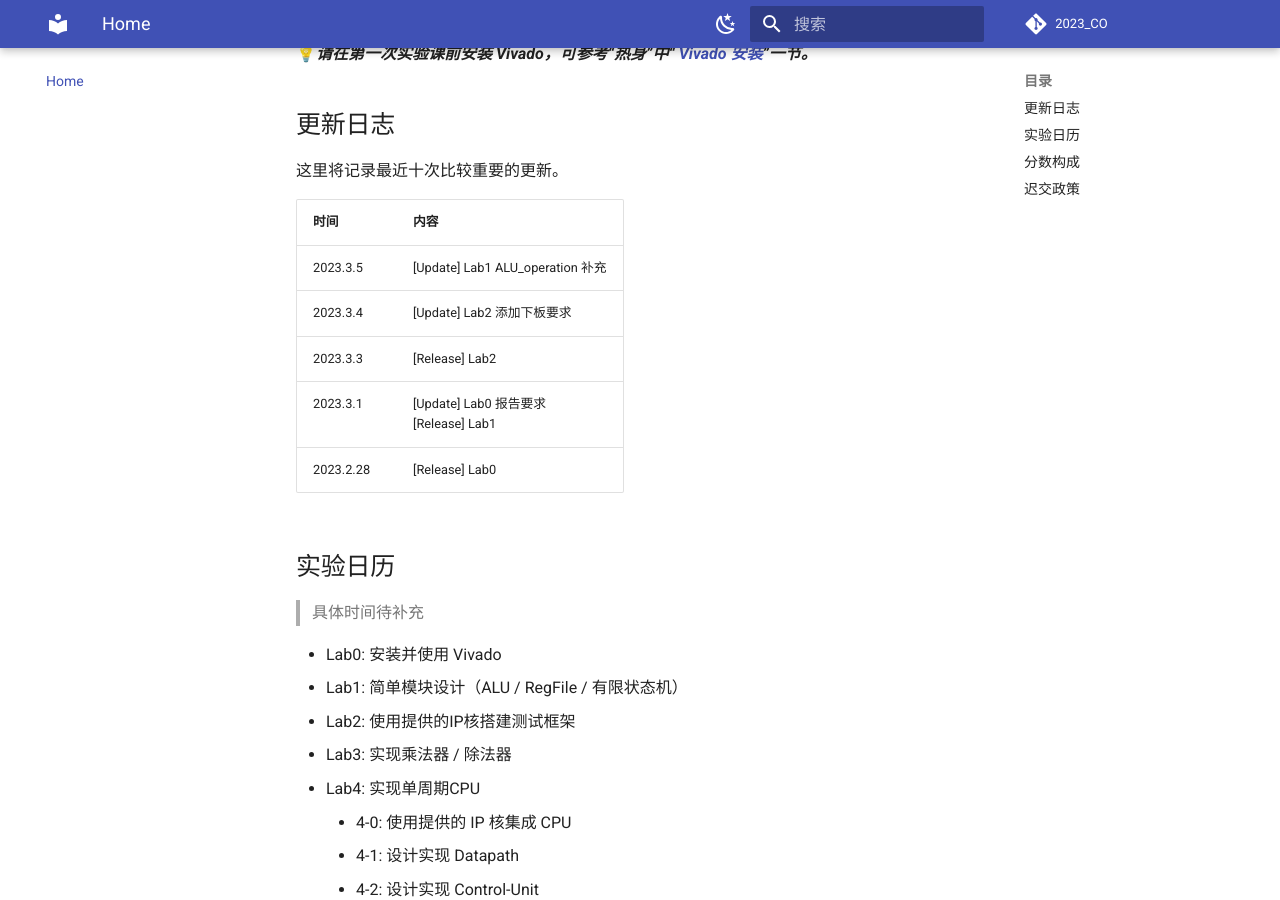
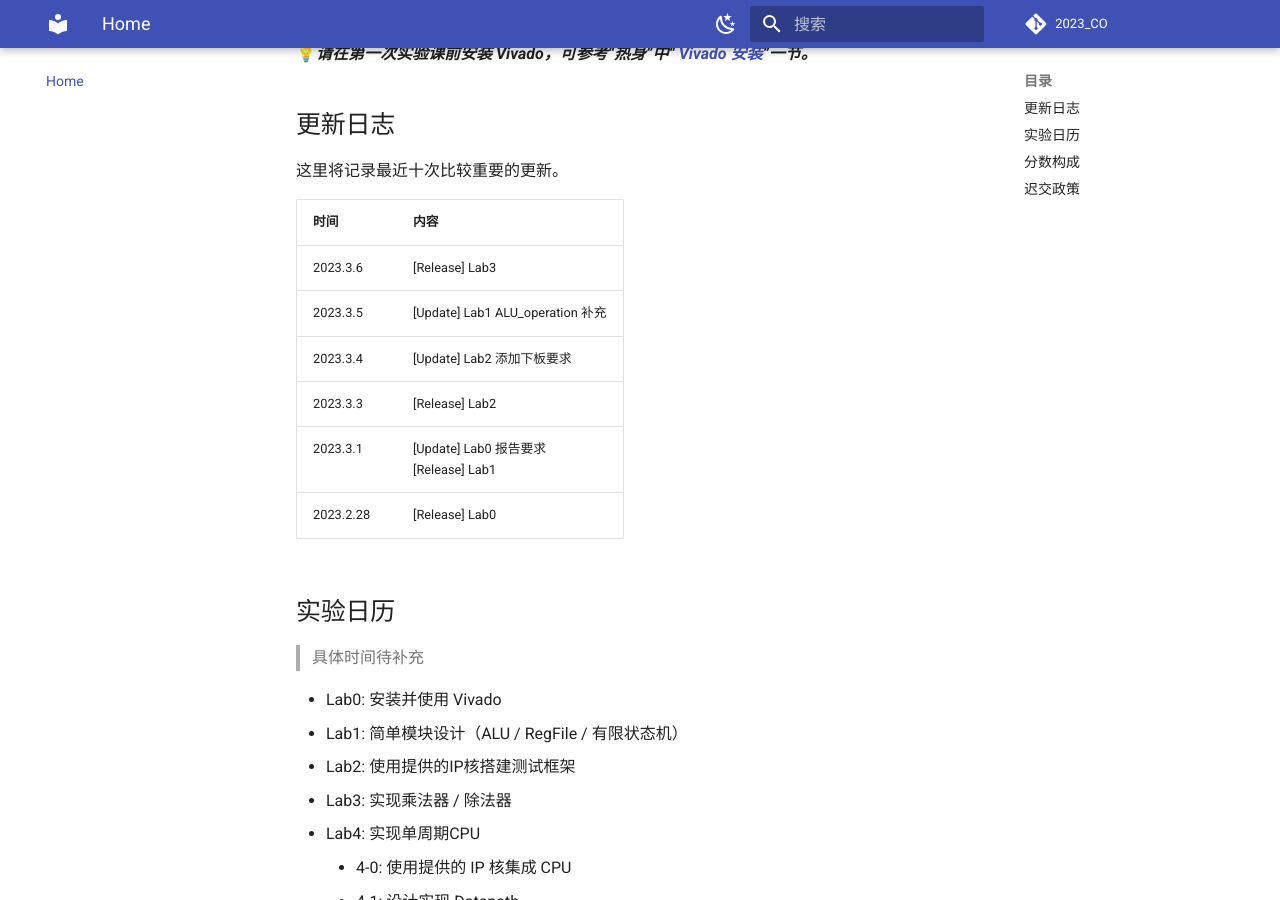
Before and after one commit to Guahao31/2023_CO, an MkDocs documentation site: the page built from docs/index.md, in a window 1280 px wide and 900 px high, scrolled down 402 px. Built offline with MkDocs 1.6.1 and Material for MkDocs 9.7.7, drawn with Linux system fonts in a browser that asks for light colours; comment, search, counter and statistics services are not loaded.

Commit message:
update: index Release Lab3

```diff
--- a/docs/index.md
+++ b/docs/index.md
@@ -16,6 +16,7 @@
 
 | 时间 | 内容 |
 | --- | :------------------------------------ |
+| 2023.3.6 | [Release] Lab3 |
 | 2023.3.5 | [Update] Lab1 ALU_operation 补充 |
 | 2023.3.4 | [Update] Lab2 添加下板要求 |
 | 2023.3.3 | [Release] Lab2 |
```
